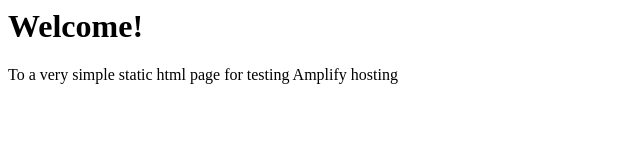
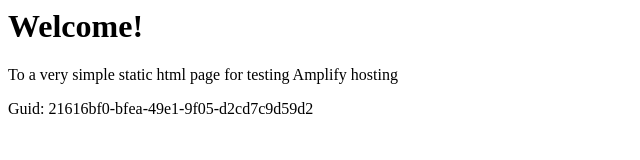
Before and after one commit to aws-aemilia-yul/Github-PR-Commit-Integration-Test-DoNotTouch-v1-preprod-ca-central-1, a website: page src/index.html in a window 1280 px wide. Shown: the whole page, without its empty margins (0-640 px from the left). Drawn offline with Linux system fonts and the light colour scheme.

Commit message:
commit from integ tests

```diff
--- a/src/index.html
+++ b/src/index.html
@@ -1,3 +1,5 @@
+
+
 <html lang="en">
 
 <head>
@@ -10,6 +12,6 @@
 <body>
     <h1>Welcome!</h1>
     <p>To a very simple static html page for testing Amplify hosting</p>
-</body>
+    <p>Guid: 21616bf0-bfea-49e1-9f05-d2cd7c9d59d2</p></body>
 
 </html>
```
